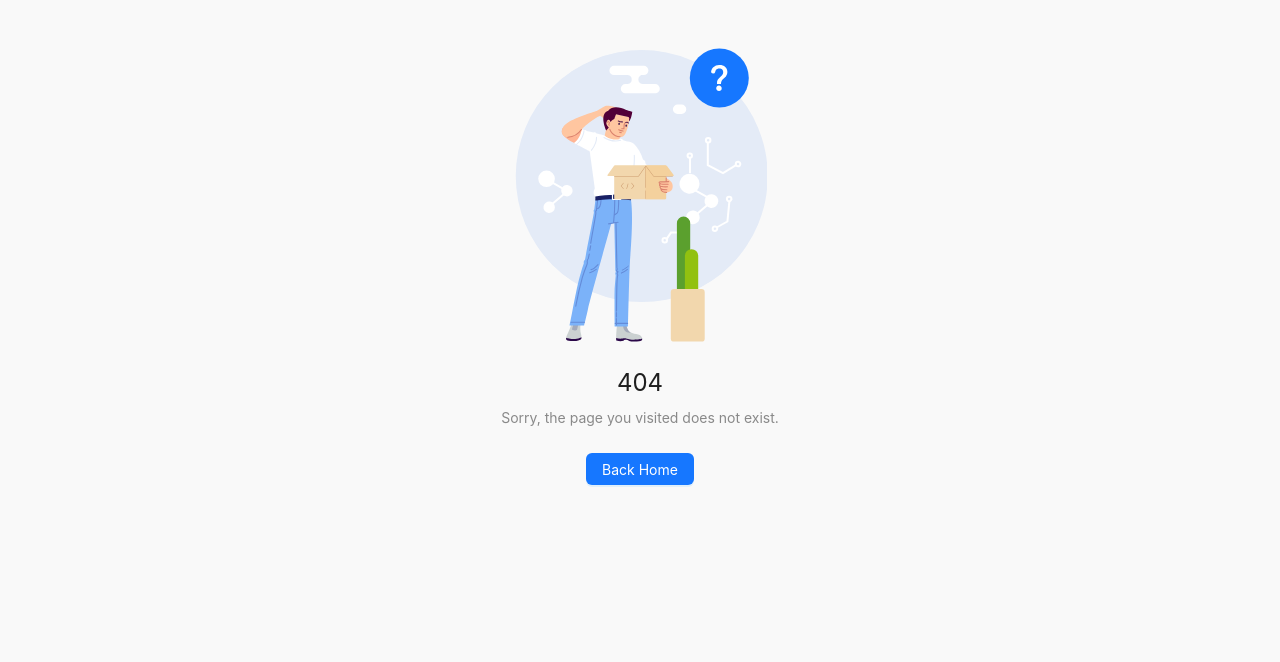
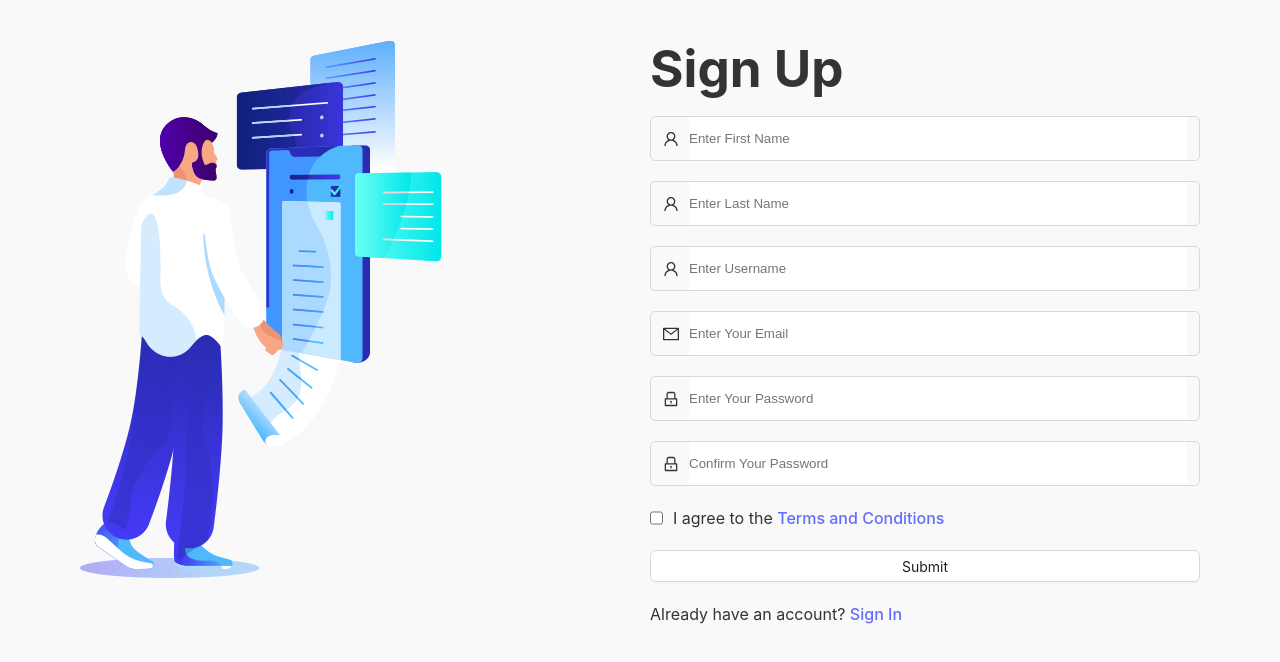
Before and after one commit to TrungNguyen1811/todo-list-app, a React (Vite) app: page /sign-up in a window 1280 px wide. Before the commit this address had no page. Shown: the top 662 px of the page. Built offline with nearby package versions, Linux system fonts and the light colour scheme.

Commit message:
feat(sign-up): build UI

```diff
--- /dev/null
+++ b/src/pages/SignUp/SignUp.jsx
@@ -0,0 +1,77 @@
+import { LockOutlined, MailOutlined, UserOutlined } from "@ant-design/icons";
+import "./SignUp.scss";
+import { Button } from "antd";
+
+export function SignUp() {
+  const fields = [
+    {
+      name: "firstName",
+      placeholder: "Enter First Name",
+      icon: <UserOutlined />,
+    },
+    {
+      name: "lastName",
+      placeholder: "Enter Last Name",
+      icon: <UserOutlined />,
+    },
+    { name: "username", placeholder: "Enter Username", icon: <UserOutlined /> },
+    {
+      name: "email",
+      placeholder: "Enter Your Email",
+      type: "email",
+      icon: <MailOutlined />,
+    },
+    {
+      name: "password",
+      placeholder: "Enter Your Password",
+      type: "password",
+      icon: <LockOutlined />,
+    },
+    {
+      name: "confirmPassword",
+      placeholder: "Confirm Your Password",
+      type: "password",
+      icon: <LockOutlined />,
+    },
+  ];
+
+  return (
+    <div className="sign-up-page container">
+      <section>
+        <img
+          src="/src/assets/images/sign-up/sign-up.png"
+          alt="Sign Up banner"
+        />
+      </section>
+
+      <section className="form-section">
+        <h1>Sign Up</h1>
+        <form className="form-sign-up">
+          {fields.map(({ name, placeholder, type = "text", icon }) => (
+            <div key={name}>
+              <div className="input-group">
+                {icon}
+                <input type={type} placeholder={placeholder} />
+              </div>
+            </div>
+          ))}
+
+          <div className="checkbox-group">
+            <input type="checkbox" />
+            <p>
+              I agree to the <a href="#">Terms and Conditions</a>
+            </p>
+          </div>
+
+          <Button>Submit</Button>
+
+          <div>
+            <p>
+              Already have an account? <a href="/sign-in">Sign In</a>
+            </p>
+          </div>
+        </form>
+      </section>
+    </div>
+  );
+}
--- /dev/null
+++ b/src/pages/SignUp/SignUp.scss
@@ -0,0 +1,57 @@
+.sign-up-page {
+  display: grid;
+  grid-template-columns: 1fr 1fr;
+  gap: 20px;
+
+  .input-group {
+    display: flex;
+    align-items: center;
+    border: 1px solid #d9d9d9;
+    gap: 10px;
+    padding: 0px 12px;
+    border-radius: 5px;
+  }
+
+  .input-group input {
+    border: none;
+    padding: 14px 0px;
+    width: 100%;
+    outline: none;
+  }
+}
+
+.container {
+  max-width: 1200px;
+  padding: 40px;
+  margin: 0 auto;
+}
+
+.form-section {
+  display: flex;
+  flex-direction: column;
+  gap: 20px;
+
+  .form-sign-up {
+    display: flex;
+    flex-direction: column;
+    gap: 20px;
+  }
+}
+
+.checkbox-group {
+  display: flex;
+  gap: 10px;
+
+  button {
+    cursor: pointer;
+    border: 1px solid #d9d9d9;
+    border-radius: none;
+    width: 20px;
+    height: 20px;
+  }
+}
+
+.error-message {
+  color: red;
+  font-size: 12px;
+}
--- a/src/routes/router.jsx
+++ b/src/routes/router.jsx
@@ -4,6 +4,7 @@ import { createBrowserRouter } from "react-router-dom";
 // Lazy load component
 import HomeLayout from "../layouts/HomeLayout";
 import HomePage from "../pages/HomePage/HomePage";
+import { SignUp } from "../pages/SignUp/SignUp";
 import NotFound from "@/pages/NotFound";
 
 const router = createBrowserRouter([
@@ -25,6 +26,14 @@ const router = createBrowserRouter([
     ],
   },
   {
+    path: "/sign-up",
+    element: (
+      <Suspense fallback={<div>Loading layout...</div>}>
+        <SignUp />
+      </Suspense>
+    ),
+  },
+  {
     path: "*",
     element: <NotFound />,
   },
```
Also changed, not shown: src/services/users.js (added, +32 -0 lines), vite.config.js (+10 -10 lines), src/assets/images/sign-up/sign-up.png (added).
